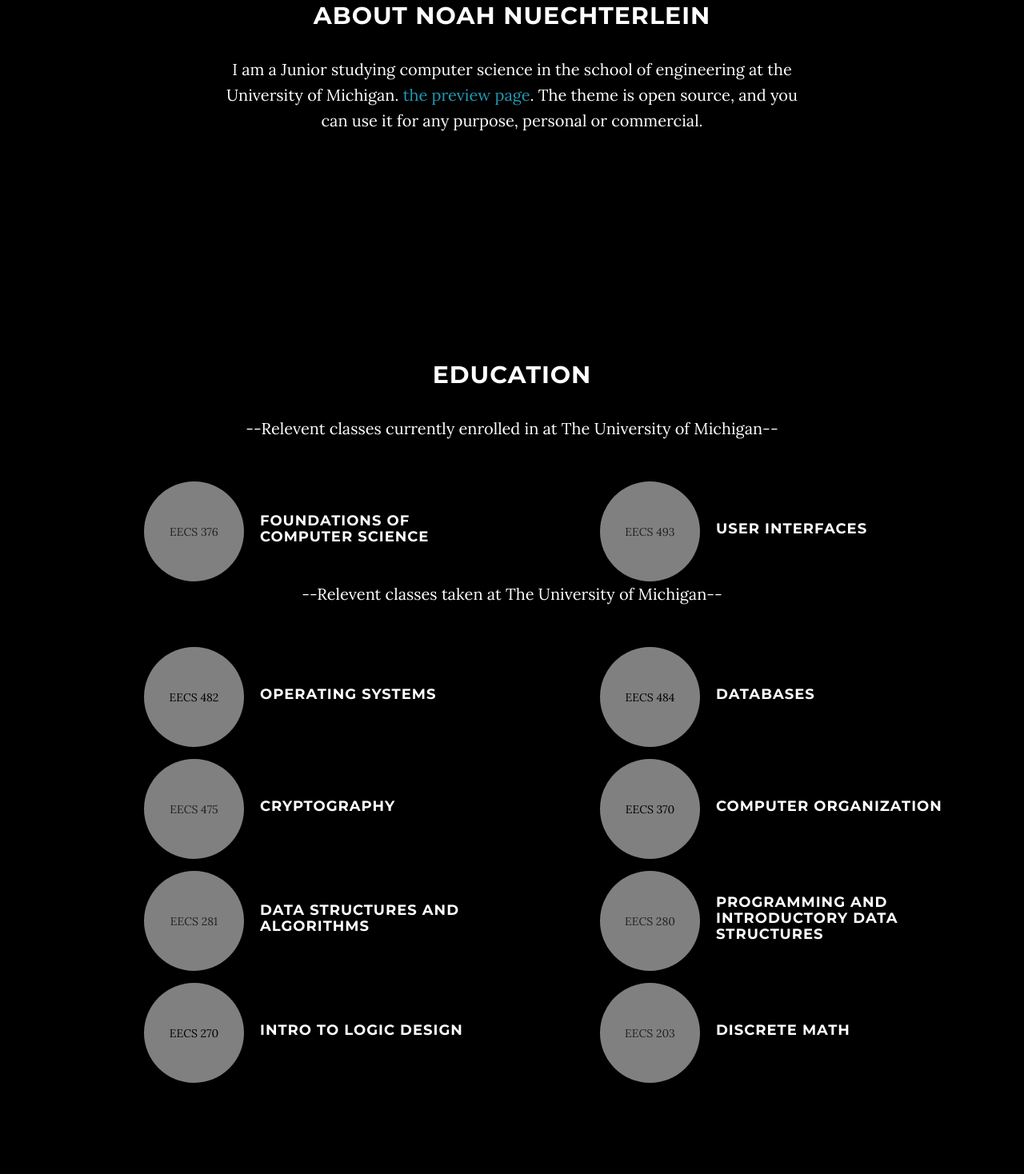
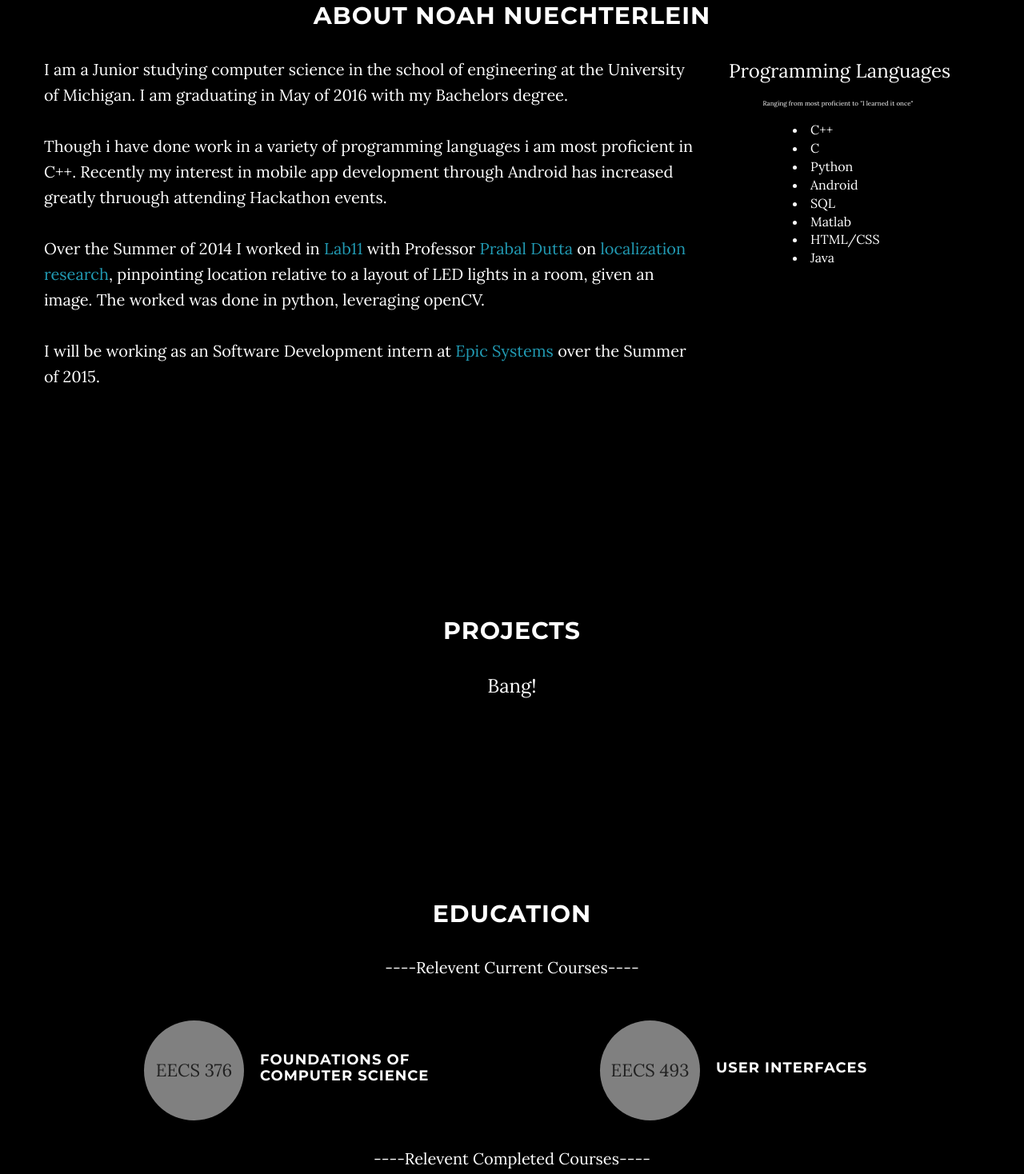
Before and after one commit to ncnuech/Website, a plain HTML site: page index.html in a window 1280 px wide. Shown: the part 1047-2515 px from the top of the page at 80% size. Drawn offline with Linux system fonts and the light colour scheme; some packages are replaced by stand-ins of ours.

Commit message:
added fading to image

```diff
--- a/css/grayscale.css
+++ b/css/grayscale.css
@@ -30,12 +30,23 @@ h6 {
     letter-spacing: 1px;
 }
 
+
 p {
     margin: 0 0 25px;
     font-size: 18px;
     line-height: 1.5;
 }
 
+phead {
+    margin: 0 0 10px;
+    font-size: 24px;
+    line-height: 1.5;
+}
+psmall {
+	margin:0 0 50px;
+	font-size: 8px;
+	line-height: 1.5;
+}
 @media(min-width:767px) {
     p {
         margin: 0 0 35px;
@@ -146,6 +157,8 @@ a:focus {
 /*    background-position: center top; */
     background-position: 50% 30%;
     -webkit-background-size: cover;
+    -webkit-mask-image:-webkit-gradient(linear, left center, left bottom, from(rgba(0,0,0,1)), to(rgba(0,0,0,0)));
+
     -moz-background-size: cover;
     -moz-transform: scale(1, 1);
     background-size: 100%;
@@ -159,10 +172,12 @@ a:focus {
 
 .intro .intro-body .brand-heading {
     font-size: 40px;
+    text-shadow: -3px 0 black, 0 3px black, 3px 0 black, 0 -3px black;
 }
 
 .intro .intro-body .intro-text {
-    font-size: 32px;
+    font-size: 40px;
+    text-shadow: -1px 0 black, 0 1px black, 1px 0 black, 0 -1px black;
 }
 
 @media(min-width:767px) {
@@ -176,7 +191,7 @@ a:focus {
     }
 
     .intro .intro-body .intro-text {
-        font-size: 25px;
+        font-size: 40px;
     }
 }
 
@@ -320,6 +335,7 @@ ul.banner-social-buttons {
 
 .course-link {
 	color: #000;
+	font-size: 22px;
 }
 
 .course-link:hover,
--- a/index.html
+++ b/index.html
@@ -41,7 +41,7 @@
                     <i class="fa fa-bars"></i>
                 </button>
                 <a class="navbar-brand page-scroll" href="#page-top">
-                    <i class="fa fa-play-circle"></i>  <span class="light">Noah </span> Nuechterlein
+                    <i class="fa fa-home"></i>  <span class="light">Noah </span> Nuechterlein
                 </a>
             </div>
 
@@ -54,6 +54,9 @@
                     </li>
                     <li>
                         <a class="page-scroll" href="#about">About</a>
+                    </li>
+          			<li>
+                        <a class="page-scroll" href="#projects">Projects</a>
                     </li>
                     <li>
                         <a class="page-scroll" href="#education">Education</a>
@@ -88,12 +91,46 @@
     <!-- About Section -->
     <section id="about" class="container content-section text-center">
         <div class="row">
-            <div class="col-lg-8 col-lg-offset-2">
-                <h2>About Noah Nuechterlein</h2>
-                <p>I am a Junior studying computer science in the school of engineering at the University of Michigan.  <a href="http://startbootstrap.com/template-overviews/grayscale/">the preview page</a>. The theme is open source, and you can use it for any purpose, personal or commercial.</p>
+        	<div class="col-lg-8 col-lg-offset-2">
+        		<h2>About Noah Nuechterlein</h2>
+        	</div>
+            <div style="float: left; width: 70%; text-align: left";">
+
+                <p>		I am a Junior studying computer science in the school of engineering at the University of Michigan. I am graduating in May of 2016 with my Bachelors degree. <br><br>
+                Though i have done work in a variety of programming languages i am most proficient in C++. Recently my interest in mobile app development through Android has increased greatly thruough attending Hackathon events.  <br><br>
+                Over the Summer of 2014 I worked in  <a href="http://lab11.eecs.umich.edu/">Lab11</a> with Professor <a href="http://web.eecs.umich.edu/~prabal/">Prabal Dutta</a> on <a href="https://github.com/lab11/vlc-localization">localization research</a>, pinpointing location relative to a layout of LED lights in a room, given an image. The worked was done in python, leveraging openCV.<br><br>
+                I will be working as an Software Development intern at <a href="http://www.epic.com/">Epic Systems</a> over the Summer of 2015.
+                </p>
+            </div>
+            <div style="float: right; width:30%; font-size: 24px";>
+                <phead>Programming Languages<br></phead>
+            	<psmall>Ranging from most proficient to "I learned it once" &nbsp;<br></psmall>
+           	</div>
+            <div style="float: right; width:20%; text-align: left; padding: 10px 0; font-size: 16px";">
+            	<li>C++</li>
+            	<li>C</li>
+            	<li>Python</li>
+            	<li>Android</li>
+            	<li>SQL</li>
+            	<li>Matlab</li>
+            	<li>HTML/CSS</li>
+            	<li>Java</li>
             </div>
         </div>
     </section>
+
+	<!-- Projects Section -->
+	<section id="projects" class="container content-section text-center">
+		<div class="row">
+			<div class="col-lg-8 col-lg-offset-2">
+				<h2>Projects</h2>
+				<phead>Bang!</phead>
+
+<!--				<p>VLC Localization</p>
+create columns for each project -->
+			</div>
+		</div>
+	</section>
 
     <!-- Education Section -->
     <section id="education" class="content-section text-center">
@@ -101,9 +138,11 @@
             <div class="container">
                 <div class="col-lg-20 col-lg-offset-0">
                     <h2>Education</h2>
-                    <p>--Relevent classes currently enrolled in at The University of Michigan--</p>
+
+
+                    <p>----Relevent Current Courses----</p>
 					<div class="media col-lg-5 col-lg-offset-1 col-sm-6">
-                        <div class="media-object" style='width:125px; height:125px; border-radius:100px; margin-bottom:20px; background:rgba(255,255,255,.5); color:rgba(0,0,0,.75); vertical-align:middle; display:table-cell; max-height:125px;'>
+                        <div class="course-link" style='width:125px; height:125px; border-radius:100px; margin-bottom:20px; background:rgba(255,255,255,.5); color:rgba(0,0,0,.75); vertical-align:middle; display:table-cell; max-height:125px;'>
                             EECS 376
                         </div>
                         <div class="media-body text-left" style="display:table-cell; vertical-align:middle; padding-left:20px;">
@@ -111,16 +150,16 @@
                         </div>
                     </div>
 					<div class="media col-lg-5 col-lg-offset-1 col-sm-6">
-                        <div class="media-object" style='width:125px; height:125px; border-radius:100px; margin-bottom:20px; background:rgba(255,255,255,.5); color:rgba(0,0,0,.75); vertical-align:middle; display:table-cell; max-height:125px;'>
+                        <div class="course-link" style='width:125px; height:125px; border-radius:100px; margin-bottom:20px; background:rgba(255,255,255,.5); color:rgba(0,0,0,.75); vertical-align:middle; display:table-cell; max-height:125px;'>
                             EECS 493
                         </div>
                         <div class="media-body text-left" style="display:table-cell; vertical-align:middle; padding-left:20px;">
                             <h4 class="media-heading">User Interfaces</h4>
                         </div>
                     </div>
-                    <p> <br></p>
-                    <p>--Relevent classes taken at The University of Michigan--</p>
-<!--                    <a href="http://startbootstrap.com/template-overviews/grayscale/" class="btn btn-default btn-lg">Visit Download Page</a> -->
+
+
+                    <p> &nbsp;<br>----Relevent Completed Courses----</p>
 					<div class="media col-lg-5 col-lg-offset-1 col-sm-6">
                         <a class="course-link" style='width:125px; height:125px; border-radius:100px; margin-bottom:20px; background:rgba(255,255,255,.5);  vertical-align:middle; display:table-cell; max-height:125px;'
                              href="http://web.eecs.umich.edu/~pmchen/eecs482/"> EECS 482
@@ -140,7 +179,7 @@
                     </div>
 
  					<div class="media col-lg-5 col-lg-offset-1 col-sm-6">
-                        <div class="media-object" style='width:125px; height:125px; border-radius:100px; margin-bottom:20px; background:rgba(255,255,255,.5); color:rgba(0,0,0,.75); vertical-align:middle; display:table-cell; max-height:125px;'>
+                        <div class="course-link" style='width:125px; height:125px; border-radius:100px; margin-bottom:20px; background:rgba(255,255,255,.5); color:rgba(0,0,0,.75); vertical-align:middle; display:table-cell; max-height:125px;'>
                             EECS 475
                         </div>
                         <div class="media-body text-left" style="display:table-cell; vertical-align:middle; padding-left:20px;">
@@ -158,21 +197,23 @@
                     </div>
 
 					<div class="media col-lg-5 col-lg-offset-1 col-sm-6">
-                        <div class="media-object" style='width:125px; height:125px; border-radius:100px; margin-bottom:20px; background:rgba(255,255,255,.5); color:rgba(0,0,0,.75); vertical-align:middle; display:table-cell; max-height:125px;'>
+                        <div class="course-link" style='width:125px; height:125px; border-radius:100px; margin-bottom:20px; background:rgba(255,255,255,.5); color:rgba(0,0,0,.75); vertical-align:middle; display:table-cell; max-height:125px;'>
                             EECS 281
                         </div>
                         <div class="media-body text-left" style="display:table-cell; vertical-align:middle; padding-left:20px;">
                             <h4 class="media-heading">Data Structures and Algorithms</h4>
                         </div>
                     </div>
+
 					<div class="media col-lg-5 col-lg-offset-1 col-sm-6">
-                        <div class="media-object" style='width:125px; height:125px; border-radius:100px; margin-bottom:20px; background:rgba(255,255,255,.5); color:rgba(0,0,0,.75); vertical-align:middle; display:table-cell; max-height:125px;'>
-                            EECS 280
-                        </div>
+                        <a class="course-link" style='width:125px; height:125px; border-radius:100px; margin-bottom:20px; background:rgba(255,255,255,.5); vertical-align:middle; display:table-cell; max-height:125px;'
+                            href="http://andrewdeorio.com/teaching/eecs280/">EECS 280
+                        </a>
                         <div class="media-body text-left" style="display:table-cell; vertical-align:middle; padding-left:20px;">
                             <h4 class="media-heading">Programming and Introductory Data Structures</h4>
                         </div>
                     </div>
+
 					<div class="media col-lg-5 col-lg-offset-1 col-sm-6">
                         <a class="course-link" style='width:125px; height:125px; border-radius:100px; margin-bottom:20px; background:rgba(255,255,255,.5); vertical-align:middle; display:table-cell; max-height:125px;'
                             href="https://www.eecs.umich.edu/eecs/academics/courses/eecs-270.html">EECS 270
@@ -182,9 +223,9 @@
                         </div>
                     </div>
 					<div class="media col-lg-5 col-lg-offset-1 col-sm-6">
-                        <div class="media-object" style='width:125px; height:125px; border-radius:100px; margin-bottom:20px; background:rgba(255,255,255,.5); color:rgba(0,0,0,.75); vertical-align:middle; display:table-cell; max-height:125px;'>
-                            EECS 203
-                        </div>
+                        <a class="course-link" style='width:125px; height:125px; border-radius:100px; margin-bottom:20px; background:rgba(255,255,255,.5); vertical-align:middle; display:table-cell; max-height:125px;'
+                            href="https://www.eecs.umich.edu/eecs/academics/courses/eecs-203.html">EECS 203
+                        </a>
                         <div class="media-body text-left" style="display:table-cell; vertical-align:middle; padding-left:20px;">
                             <h4 class="media-heading">Discrete Math</h4>
                         </div>
```
